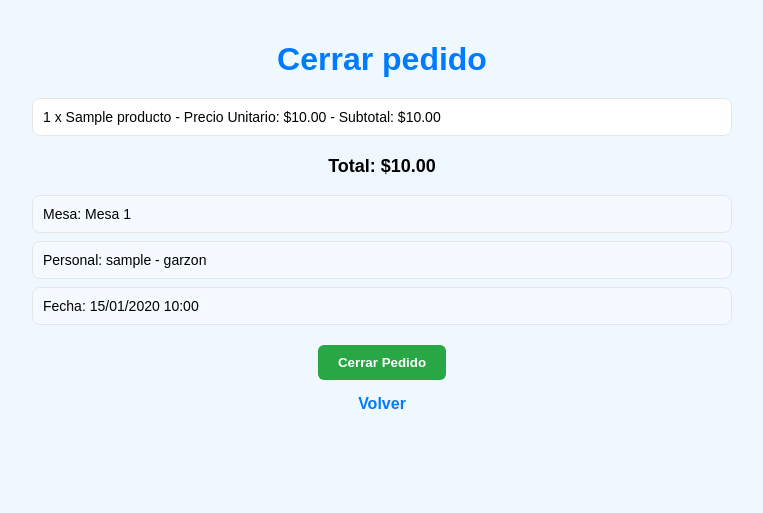
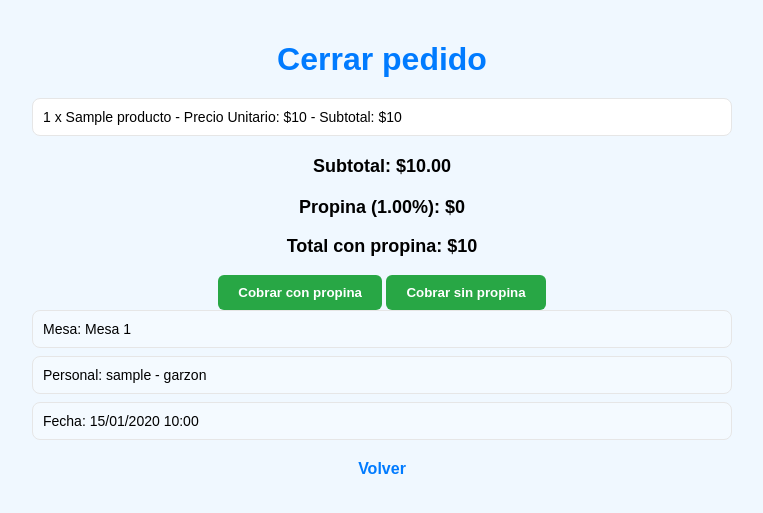
Before and after one commit to MatiasRetamales/Nexagest, a Django app: page /pedidos/1/cerrar/ in a window 1280 px wide. Shown: the top 513 px of the page, without its empty margins (258-1021 px from the left). Run offline with Django 5.2, Linux system fonts and the light colour scheme; a user stored in the database is signed in; tables that the repository leaves empty hold one stand-in row (values such as "Sample post").

Commit message:
Se agrega la opcion de gestionar propinas

```diff
--- a/administracion/templates/administracion/menu_admin.html
+++ b/administracion/templates/administracion/menu_admin.html
@@ -34,6 +34,7 @@
         <a href="{% url 'lista_mesas' %}" class="btn-admin">📦 Ver Pedidos</a>
         {% endif %}
         <a href="{% url 'lista_productos' %}" class="btn-admin">🛒 Gestión de Productos</a>
+        <a href="{% url 'gestion_propinas' %}" class="btn-admin">💰 Gestión de Propinas</a>
     </div>
 
 </body>
--- a/administracion/urls.py
+++ b/administracion/urls.py
@@ -10,4 +10,5 @@ urlpatterns = [
     path('administracion/productos/crear/', views.crear_producto, name='crear_producto'),
     path('administracion/productos/editar/<int:producto_id>/', views.editar_producto, name='editar_producto'),
     path('administracion/productos/eliminar/<int:producto_id>/', views.eliminar_producto, name='eliminar_producto'),
+    path('gestion-propinas/', views.gestion_propinas, name='gestion_propinas'),
 ]
--- a/core/models.py
+++ b/core/models.py
@@ -17,6 +17,8 @@ class Restaurante(models.Model):
         default='cerrado'
     )
     tipo_local = models.CharField(max_length=20, choices=TIPO_LOCAL, default='restaurante')
+    propina_activa = models.BooleanField(default=False)
+    porcentaje_propina = models.DecimalField(max_digits=5, decimal_places=2, default=10)
 
     def __str__(self):
         return f"{self.nombre} - ({self.estado})"
--- a/pedidos/templates/pedidos/cerrar_pedido.html
+++ b/pedidos/templates/pedidos/cerrar_pedido.html
@@ -12,17 +12,50 @@
 <h1>Cerrar pedido</h1>
 
 {% if pedido_actual %}
+
     <ul>
         {% for item in items %}
             <li>
                 {{ item.cantidad }} x {{ item.producto }} -
-                Precio Unitario: ${{ item.precio_unitario }} -
-                Subtotal: ${{ item.subtotal }}
+                Precio Unitario: ${{ item.precio_unitario|floatformat:0 }} -
+                Subtotal: ${{ item.subtotal|floatformat:0 }}
             </li>
         {% endfor %}
     </ul>
 
-    <p>Total: ${{ total }}</p>
+    <p>Subtotal: ${{ total }}</p>
+
+    {% if pedido_actual.restaurante.propina_activa %}
+
+        <form method="POST">
+            {% csrf_token %}
+
+            <p>
+                Propina ({{ pedido_actual.restaurante.porcentaje_propina }}%): ${{ propina|floatformat:0 }}
+            </p>
+
+            <p>
+                <strong>Total con propina: ${{ total_con_propina|floatformat:0 }}</strong>
+            </p>
+            <button type="submit" name="usar_propina" value="1">
+               Cobrar con propina
+            </button>
+
+            <button type="submit" name="usar_propina" value="0">
+                 Cobrar sin propina
+            </button>
+
+        </form>
+
+    {% else %}
+
+        <p><strong>Total: ${{ total }}</strong></p>
+        <form method="POST">
+          {% csrf_token %}
+          <button type="submit">Cobrar</button>
+        </form>
+
+    {% endif %}
 
     <ul>
         <li>Mesa: {{ pedido_actual.mesa }}</li>
@@ -30,16 +63,16 @@
         <li>Fecha: {{ pedido_actual.fecha|date:"d/m/Y H:i" }}</li>
     </ul>
 
-    <!-- Formulario para cerrar el pedido -->
-    <form action="{% url 'cerrar_pedido' mesa.id %}" method="POST">
-        {% csrf_token %}
-        <button type="submit">Cerrar Pedido</button>
-    </form>
+{% else %}
 
-{% else %}
     <p>No hay pedidos pendientes para esta mesa.</p>
+
 {% endif %}
+
 <a href="{% url 'detalle_mesa' mesa.id %}">Volver</a>
+
+
+
 
 </body>
 </html>
--- a/pedidos/views.py
+++ b/pedidos/views.py
@@ -83,48 +83,66 @@ def cerrar_pedido(request, id):
 
     mesa = get_object_or_404(Mesa, id=id, restaurante=restaurante)
 
-    # MODIFICACIÓN: Buscamos el pedido en cualquier estado "activo"
-    # Pendiente (si no pasó por cocina) o En Preparación (si ya se envió)
     pedido_actual = Pedido.objects.filter(
         mesa=mesa,
         estado__in=["pendiente", "en_preparacion", "listo"],
         restaurante=restaurante
     ).first()
 
-    # Si no hay pedido en esos estados, devolvemos la vista vacía
     if not pedido_actual:
         return render(request, "pedidos/cerrar_pedido.html", {
             "mesa": mesa,
             "pedido_actual": None,
             "items": [],
-            "total": 0
+            "total": 0,
+            "propina": 0,
+            "total_con_propina": 0
         })
 
     items = PedidoItem.objects.filter(pedido=pedido_actual)
     total = sum(item.subtotal() for item in items)
 
+    # 🔥 CALCULO DE PROPINA
+    propina = 0
+
+    if pedido_actual.restaurante.propina_activa:
+        propina = total * (pedido_actual.restaurante.porcentaje_propina / 100)
+
+    total_con_propina = total + propina
+
     if request.method == "POST":
-     pedido_actual.estado = "pagado"
-     pedido_actual.total = total
-     # Si no quieres crear un campo nuevo aún,
-     # asegúrate de que el dashboard use 'fecha'
-     pedido_actual.fecha = timezone.now()
-     pedido_actual.fecha_pago = timezone.now()  # También actualizamos la fecha de pago
-     pedido_actual.save()
 
-        # Liberamos la mesa para el siguiente cliente de Cartagena
-     mesa.estado = "libre"
-     mesa.save()
+        usar_propina = request.POST.get("usar_propina") == "1"
 
-     return redirect('lista_mesas') # Mejor volver a la lista para ver qué otra mesa atender
+        if pedido_actual.restaurante.propina_activa and usar_propina:
+            pedido_actual.propina_aplicada = True
+            pedido_actual.monto_propina = propina
+            total_final = total_con_propina
+        else:
+            pedido_actual.propina_aplicada = False
+            pedido_actual.monto_propina = 0
+            total_final = total
+
+        pedido_actual.estado = "pagado"
+        pedido_actual.total = total_final
+        pedido_actual.fecha = timezone.now()
+        pedido_actual.fecha_pago = timezone.now()
+
+        pedido_actual.save()
+
+        mesa.estado = "libre"
+        mesa.save()
+
+        return redirect('lista_mesas')
 
     return render(request, "pedidos/cerrar_pedido.html", {
         "mesa": mesa,
         "pedido_actual": pedido_actual,
         "items": items,
         "total": total,
+        "propina": propina,
+        "total_con_propina": total_con_propina
     })
-
 
 def cancelar_pedido(request, id):
     restaurante = request.user.perfil.restaurante
```
Also changed, not shown: administracion/static/administracion/css/gestion_propinas.css (added, +53 -0 lines), administracion/templates/administracion/gestion_propinas.html (added, +47 -0 lines), administracion/views.py (+15 -0 lines), core/migrations/0004_restaurante_porcentaje_propina_and_more.py (added).
